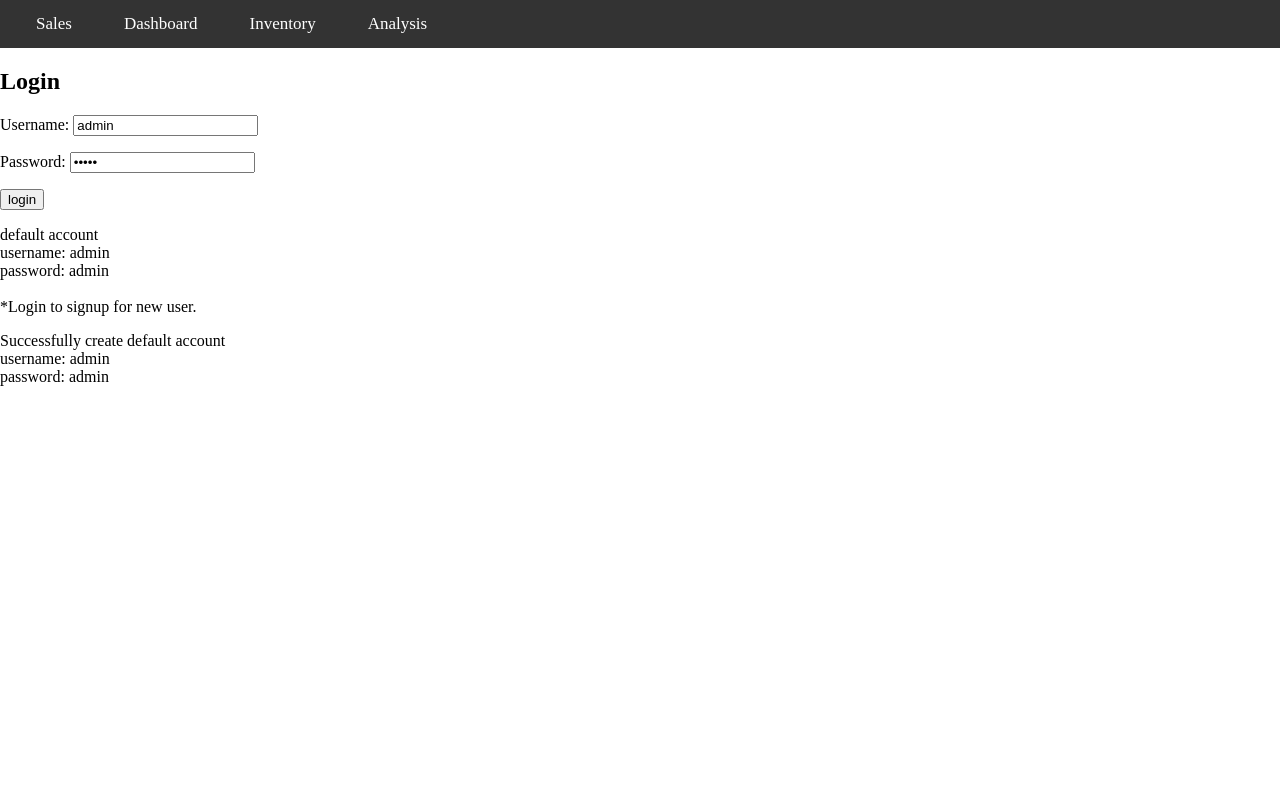
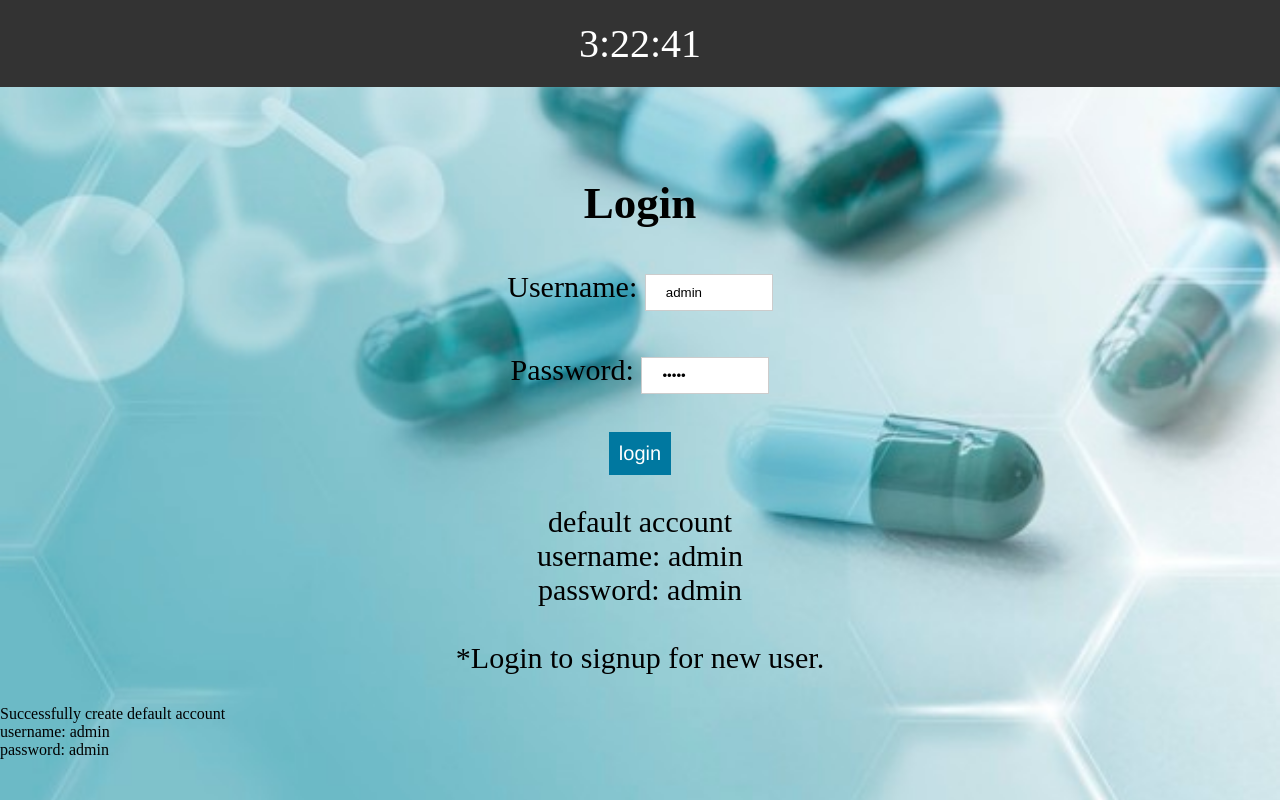
Before and after one commit to Jun-Wee/Sales-Reporting-and-Prediction-System, a PHP site: page /Project/login_page.php in a window 1280 px wide. Run offline with PHP 8.4, Linux system fonts and the light colour scheme.

Commit message:
include a image file for backgound,  change header.php, login_page.php and modifiy style.css

```diff
--- a/Project/include/header.php
+++ b/Project/include/header.php
@@ -19,3 +19,4 @@
 			</nav>
 		</div>
 	</header>
+</body>
--- a/Project/login_page.php
+++ b/Project/login_page.php
@@ -1,4 +1,30 @@
-<?php include_once "include/header.php"; ?>
+<!DOCTYPE html>
+<html lang="en">
+<head>
+  <title> PHP </title>
+  <meta charset="utf-8" />
+  <link rel="stylesheet" href="style/style.css" type="text/css" />
+  <meta name="author" content="" />
+</head>
+<body class="login_page" onload="startTime()">
+<div id="txt"></div>
+<script>
+function startTime() {
+  const today = new Date();
+  let h = today.getHours();
+  let m = today.getMinutes();
+  let s = today.getSeconds();
+  m = checkTime(m);
+  s = checkTime(s);
+  document.getElementById('txt').innerHTML =  h + ":" + m + ":" + s;
+  setTimeout(startTime, 1000);
+}
+
+function checkTime(i) {
+  if (i < 10) {i = "0" + i};  // add zero in front of numbers < 10
+  return i;
+}
+</script>
 
 <!-- login form -->
 <form id="loginForm" method="post" action="login_process.php">
@@ -11,16 +37,15 @@
       <label for="password">Password&#58;</label>
       <input id="password" type="password" name="psw" value="admin" />
     </p>
-    <input type="submit" value="login" name="login"/>
+    <input type="submit" value="login" name="login" id="Login_button"/>
     <p>default account <br/> username: admin <br /> password: admin <br/><br />
       *Login to signup for new user.
     </p>
 
-    </form>
+  </form>
 
-
-    <!-- CREATE DB & DEFAULT ACCOUNT -->
-    <?php
+   <!-- CREATE DB & DEFAULT ACCOUNT -->
+   <?php
     //create connection server to create DB
     $conn = mysqli_connect("localhost", "root", "");
 
@@ -61,5 +86,5 @@
     }
 
     ?>
-
 </body>
+</html>
--- a/Project/style/style.css
+++ b/Project/style/style.css
@@ -55,3 +55,42 @@ form div{
 label{
   width: 90px;
 }
+
+.login_page{
+  background-image: url("../image/pharmacy.jpg");
+  background-repeat: no-repeat;
+  background-size:cover;
+}
+
+#txt{
+  background-color: #333;
+  color: white;
+  padding: 20px;
+  font-size: 40px;
+  text-align: center;
+}
+
+#loginForm{
+  text-align: center;
+  margin-top: 7%;
+  font-size: 30px;
+  size: 30px;
+}
+
+#Login_button{
+  background: #0078A0;
+  border: none;
+  color: #fff;
+  font-family: 'Helvetica Neue', sans-serif;
+  font-size: 20px;
+  padding: 10px;
+}
+
+input[type=text], input[type=password] {
+  width: 10%;
+  padding: 10px 20px;
+  margin: 8px 0;
+  display: inline-block;
+  border: 1px solid #ccc;
+  box-sizing: border-box;
+}
```
Also changed, not shown: Project/image/pharmacy.jpg (added).
